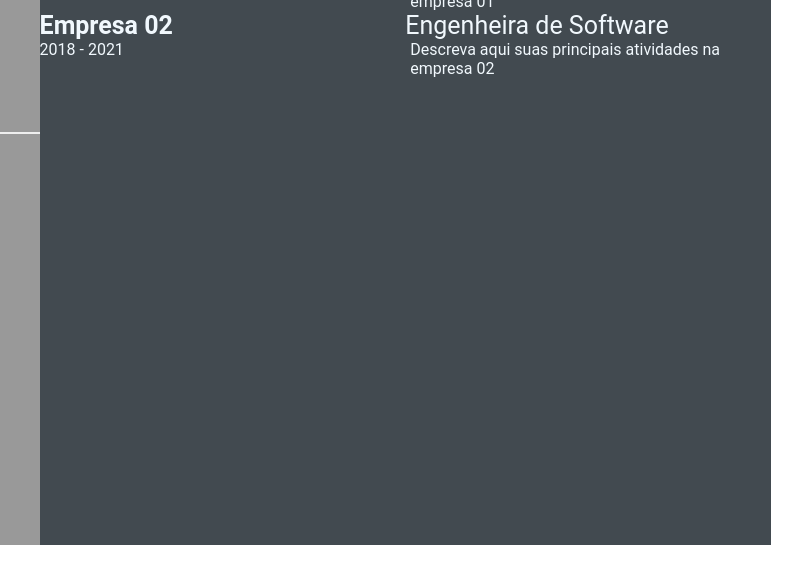
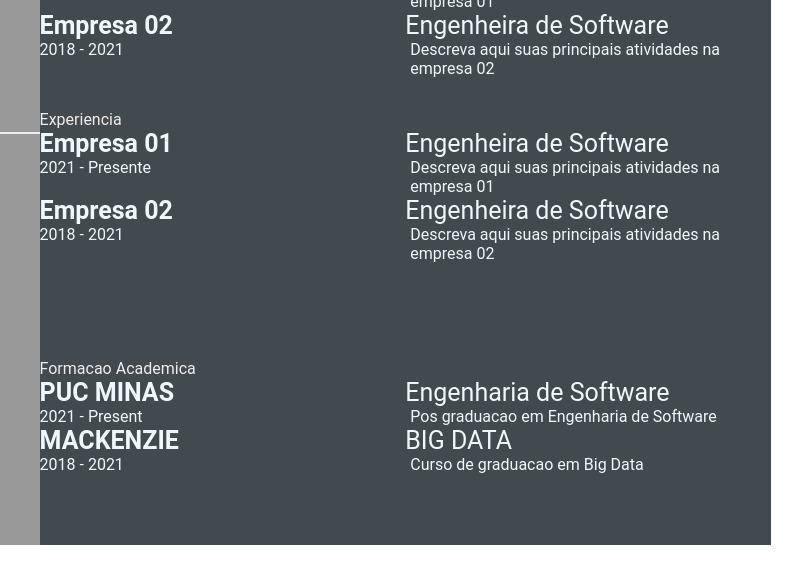
Before and after one commit to thalidiamantino/devweekgit.github.io, a plain HTML site: page index.html in a window 1280 px wide. Shown: the part 287-861 px from the top of the page, 381-1183 px from the left. Drawn offline with Linux system fonts and the light colour scheme.

Commit message:
Feature add school cademy (#4)
* feature: add index.html

* feature: add index.html

Co-authored-by: Thalita Arruda <thalitaarruda@MacBook-Air-de-Thalita.local>

```diff
--- a/index.html
+++ b/index.html
@@ -1,4 +1,5 @@
 <html lang="en">
+
 <head>
     <meta charset="UTF-8">
     <meta http-equiv="X-UA-Compatible" content="IE=edge">
@@ -8,6 +9,7 @@
     <link rel="stylesheet" href="style.css">
 
 </head>
+
 <body>
     <main class="resume-contents">
         <section class="left-section">
@@ -29,8 +31,12 @@
                 <div class="skills">
                     <p class="left-title">Skills</p>
                     <ul>
-                        <li><p>Customer success</p></li>
-                        <li><p>R e Python</p></li>
+                        <li>
+                            <p>Customer success</p>
+                        </li>
+                        <li>
+                            <p>R e Python</p>
+                        </li>
                     </ul>
                 </div>
             </section>
@@ -66,8 +72,51 @@
                         <p class="exp-desc">Descreva aqui suas principais atividades na empresa 02</p>
                     </div>
                 </div>
+                <section class="experience gap">
+                    <div class="right-title">Experiencia</div>
+                    <div class="experience-contents">
+                        <div class="exp-left">
+                            <p class="exp-company-name">Empresa 01</p>
+                            <p class="exp-company-period">2021 - Presente</p>
+                        </div>
+                        <div class="exp-right">
+                            <p class="exp-position">Engenheira de Software</p>
+                            <p class="exp-desc">Descreva aqui suas principais atividades na empresa 01</p>
+                        </div>
+                        <div class="exp-left">
+                            <p class="exp-company-name">Empresa 02</p>
+                            <p class="exp-company-period">2018 - 2021</p>
+                        </div>
+                        <div class="exp-right">
+                            <p class="exp-position">Engenheira de Software</p>
+                            <p class="exp-desc">Descreva aqui suas principais atividades na empresa 02</p>
+                        </div>
+                    </div>
+                </section>
+            </section>
+            <section class="education gap">
+                <div class="right-title"> Formacao Academica</div>
+                <div class="education-contents">
+                <div class="education-left">
+                    <p class="education-school-name">PUC MINAS</p>
+                    <p class="education-time-period">2021 - Present</p>
+                </div>
+                <div class="education-right">
+                    <p class="education-subject">Engenharia de Software</p>
+                    <p class="education-desc">Pos graduacao em Engenharia de Software</p>
+                </div>
+                <div class="education-left">
+                    <p class="education-school-name">MACKENZIE</p>
+                    <p class="education-time-period">2018 - 2021</p>
+                </div>
+                <div class="education-right">
+                    <p class="education-subject">BIG DATA</p>
+                    <p class="education-desc">Curso de graduacao em Big Data</p>
+                </div>
+                </div>
             </section>
         </section>
     </main>
 </body>
+
 </html>
```
Lines whose indentation alone changed are shown as unchanged.
